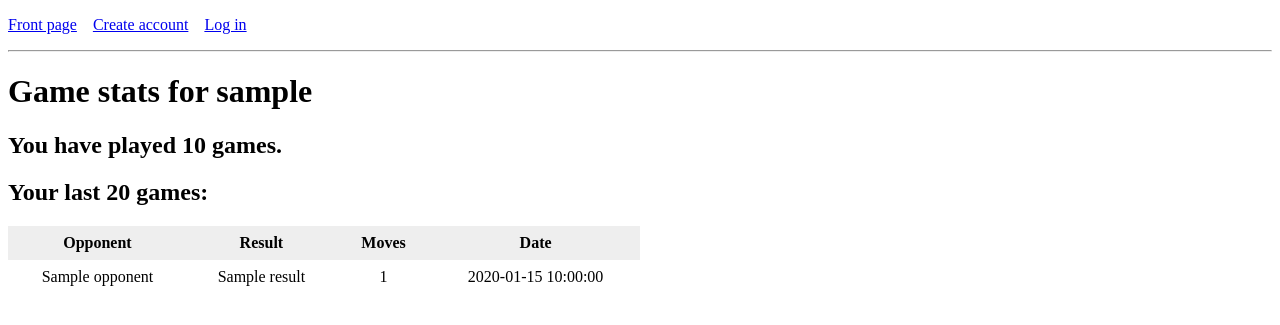
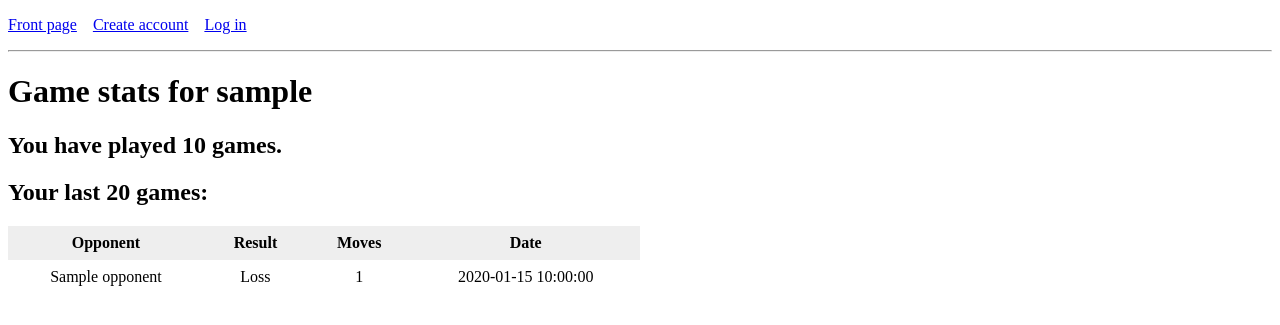
Before and after one commit to Cloudperry/ultimate-tic-tac-toe, a Flask app: template templates/stats.html in a window 1280 px wide. Shown: the top 325 px of the page. Run offline with Flask 3, Linux system fonts and the light colour scheme; the template is opened without the code that fills it: most values are stand-ins (such as "Sample title", 1, 10 or a date in 2020).

Commit message:
Set win/loss text based on boolean is_win

```diff
--- a/templates/stats.html
+++ b/templates/stats.html
@@ -24,7 +24,7 @@
 		</thead>
 		<tbody>
 			{% for game in game_history %}
-				<tr><td>{{game.opponent}}</td> <td>{{game.result}}</td> <td>{{game.move_count}}</td> <td>{{game.played_on}}</td></tr>
+				<tr><td>{{game.opponent}}</td> <td>{% if game.is_win %} Win {% else %} Loss {% endif %}</td> <td>{{game.move_count}}</td> <td>{{game.played_on}}</td></tr>
 			{% endfor %}
 		</tbody>
 	</table>
```
